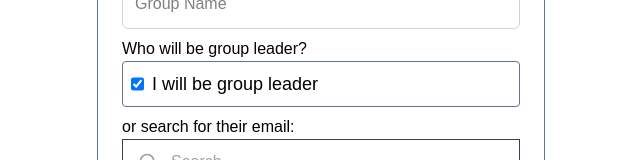
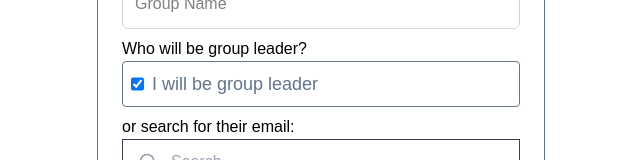
Before and after one commit to Niraj-Dhakall/4-4-7-proj, a Next.js app in the folder rpp/: page /test/joinGroup in a window 1280 px wide. Shown: the part 170-330 px from the top of the page, without its empty margins (319-959 px from the left). Built offline with nearby package versions, Linux system fonts and the light colour scheme; no server answers.

Commit message:
update formatting

```diff
--- a/rpp/src/components/CreateGroup.tsx
+++ b/rpp/src/components/CreateGroup.tsx
@@ -101,7 +101,7 @@ export default function CreateGroup() {
                             />
                             <Label
                                 htmlFor="accept"
-                                className="flex text-black text-lg"
+                                className="flex text-slate-500 text-lg"
                             >
                                 I will be group leader
                             </Label>
@@ -126,9 +126,6 @@ export default function CreateGroup() {
                                 </p>
                                 <p className="text-gray-600">
                                     {selectedStudent.email}
-                                </p>
-                                <p className="text-gray-600">
-                                    Year: {selectedStudent.year}
                                 </p>
                             </div>
                             <button
```
